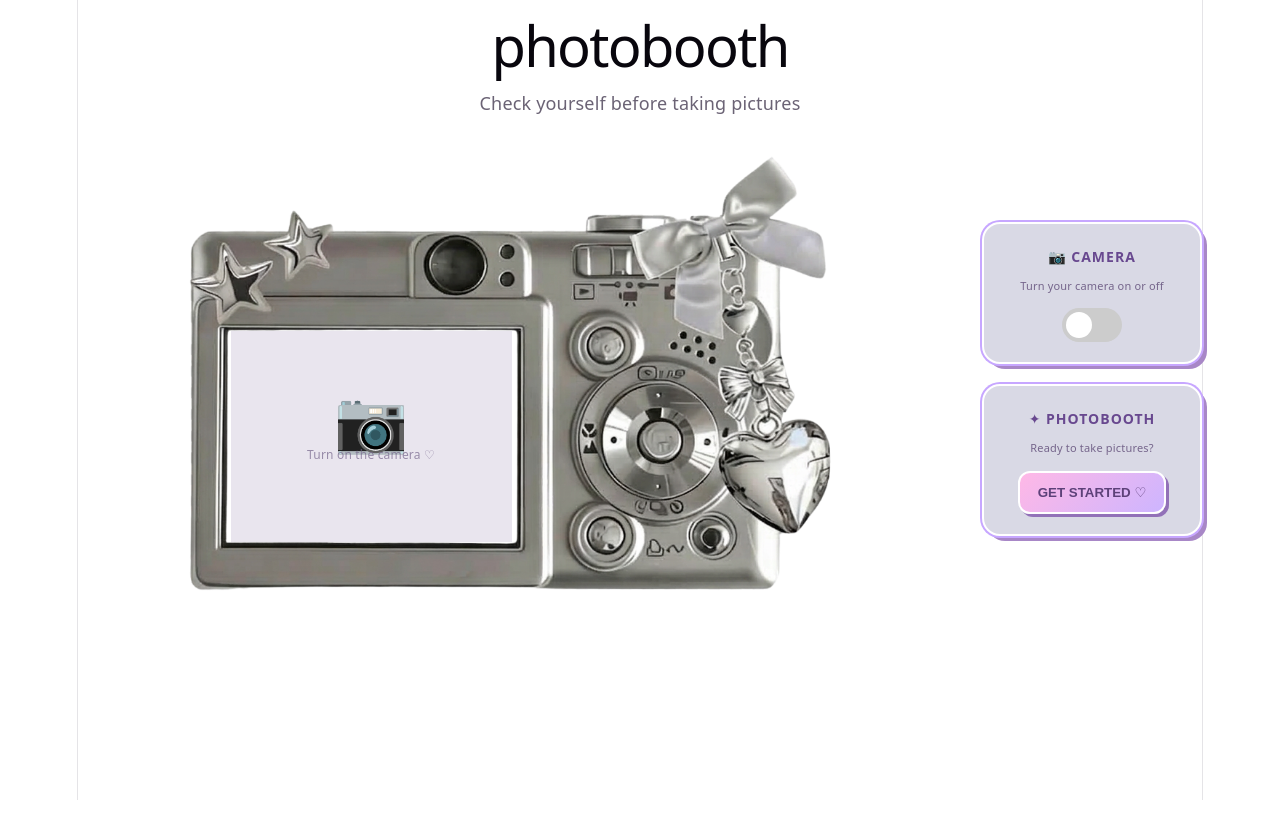
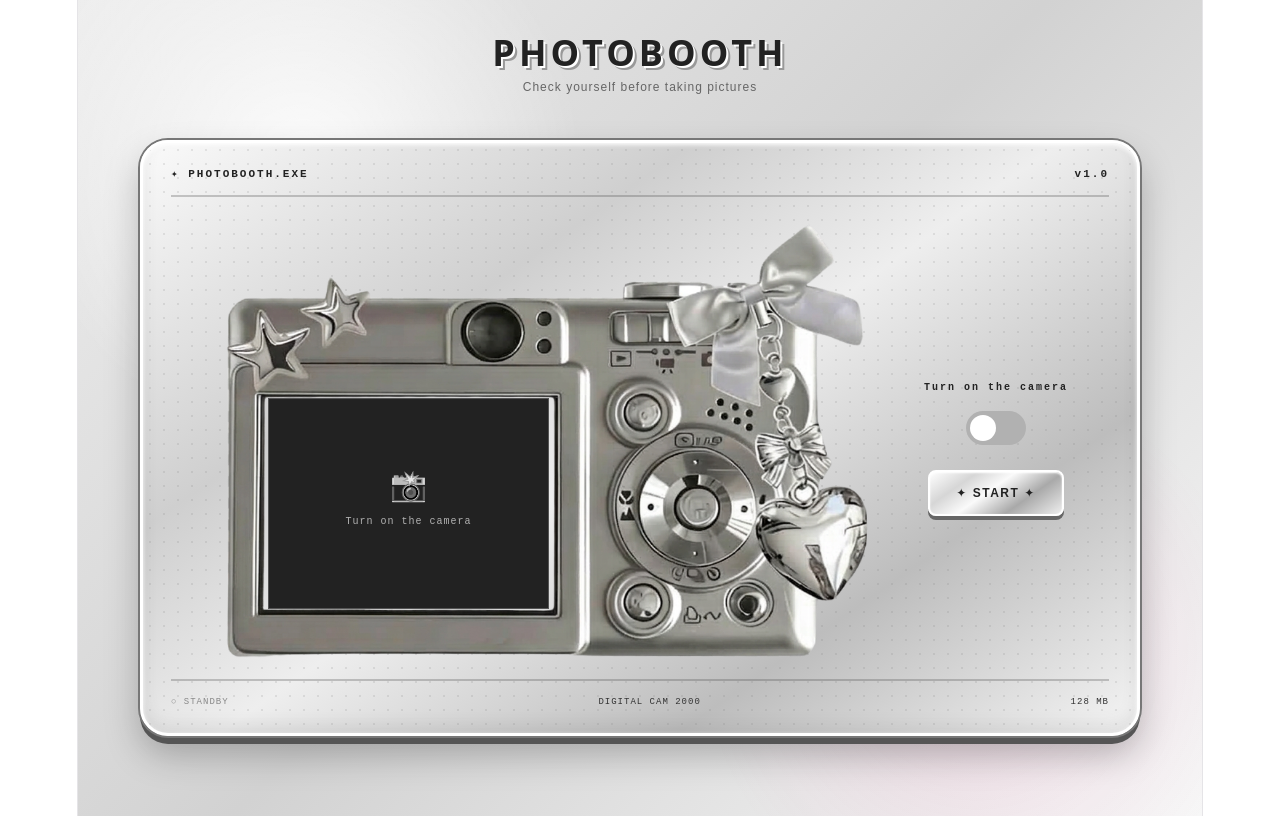
Before and after one commit to Samanthaaaa0/online-photobooth, a React (Vite) app: page / in a window 1280 px wide. Built offline with nearby package versions, Linux system fonts and the light colour scheme.

Commit message:
silver theme on intro page! everything works well <3

```diff
--- a/src/App.css
+++ b/src/App.css
@@ -1,32 +1,196 @@
-/* CODE STARTs BY ME */
-/*
-.camera-title {
-  text-align: center;
-
-  font-size: 14px;
-  font-weight: bold;
-  letter-spacing: 2px;
-
-  margin-bottom: 12px;
-
-  color: #68488f;
-
-  text-shadow: 1px 1px white;
+/* =========================================
+   PAGE
+   ========================================= */
+.body {
+  background:
+    radial-gradient(
+      circle at 20% 20%,
+      rgba(255, 255, 255, 0.9),
+      transparent 25%
+    ),
+    radial-gradient(
+      circle at 80% 80%,
+      rgba(255, 79, 163, 0.12),
+      transparent 25%
+    ),
 }
 
 
-.camera-status {
-  margin-top: 12px;
+.photobooth-page {
+  min-height: 100vh;
+  padding: 40px 20px;
+
+  box-sizing: border-box;
+
+  background:
+    radial-gradient(
+      circle at 20% 20%,
+      rgba(255, 255, 255, 0.9),
+      transparent 25%
+    ),
+    radial-gradient(
+      circle at 80% 80%,
+      rgba(255, 79, 163, 0.12),
+      transparent 25%
+    ),
+    linear-gradient(
+      135deg,
+      #eeeeee,
+      #d2d2d2,
+      #f7f7f7
+    );
+
+  color: #222;
+
+  font-family: Arial, sans-serif;
+}
+
+
+/* =========================================
+   PAGE TITLE
+   ========================================= */
+
+.photobooth-page > h1 {
+  margin: 0;
+
+  text-align: center;
+
+  font-size: 36px;
+  font-weight: 900;
+
+  letter-spacing: 4px;
+  text-transform: uppercase;
+
+  color: #222;
+
+  text-shadow:
+    2px 2px 0 #ffffff,
+    4px 4px 0 #999;
+}
+
+
+.photobooth-page > p {
+  margin: 8px 0 30px;
 
   text-align: center;
 
   font-size: 12px;
+  letter-spacing: 1px;
+
+  color: #666;
+}
+
+
+/* =========================================
+   MAIN PHOTOBOOTH MACHINE
+   ========================================= */
+
+.booth-layout {
+  position: relative;
+
+  width: min(1000px, 95vw);
+  min-height: 500px;
+
+  margin: 40px auto;
+
+  padding: 55px 35px 65px;
+
+  box-sizing: border-box;
+
+  display: flex;
+  align-items: center;
+  justify-content: center;
+
+  gap: 35px;
+
+  overflow: hidden;
+
+  /* silver plastic body */
+  background:
+    linear-gradient(
+      145deg,
+      #fafafa 0%,
+      #cfcfcf 30%,
+      #eeeeee 50%,
+      #bdbdbd 75%,
+      #f5f5f5 100%
+    );
+
+  border: 3px solid #ffffff;
+  border-radius: 28px;
+
+  box-shadow:
+    0 0 0 2px #777,
+    0 8px 0 #555,
+    0 18px 35px rgba(0, 0, 0, 0.25),
+
+    /* chrome highlight */
+    inset 0 2px 4px rgba(255, 255, 255, 0.95),
+    inset 0 -8px 15px rgba(80, 80, 80, 0.12);
+}
+
+
+/* =========================================
+   POLKA DOT TEXTURE
+   ========================================= */
+
+.booth-layout::after {
+  content: "";
+
+  position: absolute;
+
+  inset: 0;
+
+  z-index: 0;
+
+  background-image:
+    radial-gradient(
+      #777 1.5px,
+      transparent 1.5px
+    );
+
+  background-size: 14px 14px;
+
+  opacity: 0.16;
+
+  pointer-events: none;
+}
+
+
+/* =========================================
+   HEADER
+   ========================================= */
+
+.booth-header {
+  position: absolute;
+
+  top: 18px;
+  left: 28px;
+  right: 28px;
+
+  z-index: 5;
+
+  display: flex;
+  justify-content: space-between;
+  align-items: center;
+
+  padding-bottom: 8px;
+
+  border-bottom: 2px solid rgba(80, 80, 80, 0.3);
+
+  font-family: monospace;
+  font-size: 11px;
   font-weight: bold;
 
   letter-spacing: 2px;
 
-  color: #6f4f96;
-} */
+  color: #222;
+}
+
+
+/* =========================================
+   CAMERA FRAME
+   ========================================= */
 
 .camera-frame {
   position: relative;
@@ -34,24 +198,26 @@
   width: 677px;
   height: 445px;
 
-  margin: auto;
+  margin: 25px 0 0;
 
   overflow: hidden;
+
+  flex-shrink: 0;
+
+  z-index: 2;
 }
 
 
-/* =========================
+/* =========================================
    LIVE CAMERA
-   ========================= */
+   ========================================= */
 
 .camera-video {
   position: absolute;
 
-  /* 4:3 camera */
   width: 281px;
   height: 211px;
 
-  /* Position inside the camera screen */
   left: 59px;
   top: 175px;
 
@@ -60,9 +226,10 @@
   z-index: 1;
 }
 
-/* =========================
+
+/* =========================================
    CAMERA OFF
-   ========================= */
+   ========================================= */
 
 .camera-off {
   position: absolute;
@@ -83,25 +250,36 @@
 
   gap: 10px;
 
-  background: #e9e5ee;
-  color: #75658b;
+  background: #222;
+  color: #eee;
+
+  border: 1px solid #555;
+
+  box-sizing: border-box;
 }
 
+
 .camera-icon {
-  font-size: 60px;
+  font-size: 30px;
 
-  filter: grayscale(30%);
+  filter: grayscale(100%);
 }
 
+
 .camera-hint {
-  font-size: 12px;
+  font-family: monospace;
+
+  font-size: 10px;
+
+  letter-spacing: 1px;
 
   opacity: 0.7;
 }
 
-/* =========================
-   Y2K FRAME
-   ========================= */
+
+/* =========================================
+   CAMERA FRAME OVERLAY
+   ========================================= */
 
 .camera-frame-overlay {
   position: absolute;
@@ -118,95 +296,150 @@
 }
 
 
-/* intro page - toggle button and get started button */
-.booth-layout {
+/* =========================================
+   CONTROLS
+   ========================================= */
+
+.booth-controls {
+  position: relative;
+
+  z-index: 5;
+
+  width: 150px;
+
   display: flex;
+  flex-direction: column;
 
-  justify-content: center;
   align-items: center;
 
-  gap: 40px;
+  gap: 25px;
 
-  margin-top: 40px;
+  margin-top: 25px;
+
+  flex-shrink: 0;
 }
 
-.booth-controls {
+
+/* =========================================
+   CAMERA CONTROL
+   ========================================= */
+
+.camera-control {
   display: flex;
-
   flex-direction: column;
 
-  gap: 20px;
+  align-items: center;
 
-  width: 220px;
+  gap: 10px;
 }
 
-.control-card {
-  padding: 20px;
 
-  text-align: center;
+.control-label {
+  font-family: monospace;
 
-  background: #d9d9e5;
+  font-size: 10px;
+  font-weight: bold;
 
-  border: 2px solid white;
-  border-radius: 18px;
+  letter-spacing: 2px;
 
-  box-shadow:
-    0 0 0 2px #c7a7ff,
-    5px 5px 0 #a887c7;
+  color: #222;
 }
 
-.control-title {
-  margin-bottom: 8px;
 
-  font-size: 14px;
-  font-weight: bold;
-
-  letter-spacing: 1px;
-
-  color: #68488f;
-}
-
-.control-description {
-  margin-bottom: 15px;
-
-  font-size: 11px;
-
-  color: #75658b;
-
-  line-height: 1.4;
-}
+/* =========================================
+   START BUTTON
+   ========================================= */
 
 .start-button {
-  padding: 12px 18px;
+  padding: 14px 26px;
 
-  border: 2px solid white;
-  border-radius: 12px;
+  border: 2px solid #ffffff;
+  border-radius: 8px;
 
-  background: linear-gradient(
-    135deg,
-    #ffb8e6,
-    #cdb5ff
-  );
+  background:
+    linear-gradient(
+      145deg,
+      #ffffff 0%,
+      #d6d6d6 25%,
+      #fafafa 45%,
+      #a9a9a9 70%,
+      #eeeeee 100%
+    );
 
-  color: #5d4179;
+  color: #222;
 
-  font-weight: bold;
+  font-size: 12px;
+  font-weight: 900;
+
+  letter-spacing: 1.5px;
 
   cursor: pointer;
 
   box-shadow:
-    3px 3px 0 #9271b8;
+    0 4px 0 #666,
+    inset 0 1px 2px #ffffff;
 
-  transition: 0.15s;
+  transition:
+    transform 0.12s ease,
+    box-shadow 0.12s ease;
 }
+
 
 .start-button:hover {
   transform: translateY(-2px);
+
+  box-shadow:
+    0 6px 0 #666,
+    inset 0 1px 2px #ffffff;
 }
 
+
 .start-button:active {
-  transform: translateY(2px);
+  transform: translateY(3px);
 
   box-shadow:
-    1px 1px 0 #9271b8;
+    0 1px 0 #666,
+    inset 0 1px 2px #ffffff;
 }
+
+
+/* =========================================
+   STATUS BAR
+   ========================================= */
+
+.booth-status {
+  position: absolute;
+
+  left: 28px;
+  right: 28px;
+  bottom: 18px;
+
+  z-index: 5;
+
+  display: flex;
+  justify-content: space-between;
+  align-items: center;
+
+  padding-top: 8px;
+
+  border-top: 2px solid rgba(80, 80, 80, 0.3);
+
+  font-family: monospace;
+
+  font-size: 9px;
+
+  letter-spacing: 1px;
+
+  color: #333;
+}
+
+
+.status-live {
+  color: #111;
+  font-weight: bold;
+}
+
+
+.status-off {
+  color: #888;
+}
--- a/src/App.tsx
+++ b/src/App.tsx
@@ -41,13 +41,20 @@ function App() {
   };
 
   return (
-    <div>
+      <div className="photobooth-page">
+
         <h1>photobooth</h1>
-
         <p>Check yourself before taking pictures</p>
 
         <div className="booth-layout">
-        {/* camera set up */}
+
+          {/* MACHINE HEADER */}
+          <div className="booth-header">
+            <span>✦ PHOTOBOOTH.EXE</span>
+            <span>v1.0</span>
+          </div>
+
+          {/* CAMERA */}
           <div className="camera-frame">
 
             {/* LIVE CAMERA */}
@@ -65,9 +72,10 @@ function App() {
             {/* CAMERA OFF */}
             {!cameraStarted && (
               <div className="camera-off">
-            <div className="camera-icon">📷</div>
+                <div className="camera-icon">📸</div>
+
                 <div className="camera-hint">
-              Turn on the camera ♡
+                  Turn on the camera
                 </div>
               </div>
             )}
@@ -81,44 +89,42 @@ function App() {
 
           </div>
 
-      {/* Controls */}
+          {/* CONTROLS */}
           <div className="booth-controls">
 
-        {/* Camera toggle */}
-        <div className="control-card">
-
-          <div className="control-title">
-            📷 CAMERA
-          </div>
-
-          <div className="control-description">
-            Turn your camera on or off
+            {/* CAMERA STATUS */}
+            <div className="camera-control">
+              <div className="control-label">
+                Turn on the camera
               </div>
 
               <ToggleSwitch
                 checked={cameraStarted}
                 onChange={toggleCamera}
               />
+            </div>
+
+            {/* START */}
+            <button className="start-button">
+              ✦ START ✦
+            </button>
 
           </div>
 
+          {/* STATUS BAR */}
+          <div className="booth-status">
 
-        {/* Start photobooth */}
-        <div className="control-card">
+            <span className={cameraStarted ? "status-live" : "status-off"}>
+              {cameraStarted ? "● LIVE" : "○ STANDBY"}
+            </span>
 
-          <div className="control-title">
-            ✦ PHOTOBOOTH
-          </div>
+            <span>
+              DIGITAL CAM 2000
+            </span>
 
-          <div className="control-description">
-            Ready to take pictures?
-          </div>
-
-          <button className="start-button">
-            GET STARTED ♡
-          </button>
-
-        </div>
+            <span>
+              128 MB
+            </span>
 
           </div>
 
--- a/src/components/ToggleSwitch.tsx
+++ b/src/components/ToggleSwitch.tsx
@@ -26,7 +26,7 @@ const Slider = styled.span`
   inset: 0;
   cursor: pointer;
 
-  background-color: #ccc;
+  background-color: #B1B1B1;
   border-radius: 34px;
 
   transition: 0.3s;
```
Lines whose indentation alone changed are shown as unchanged.
